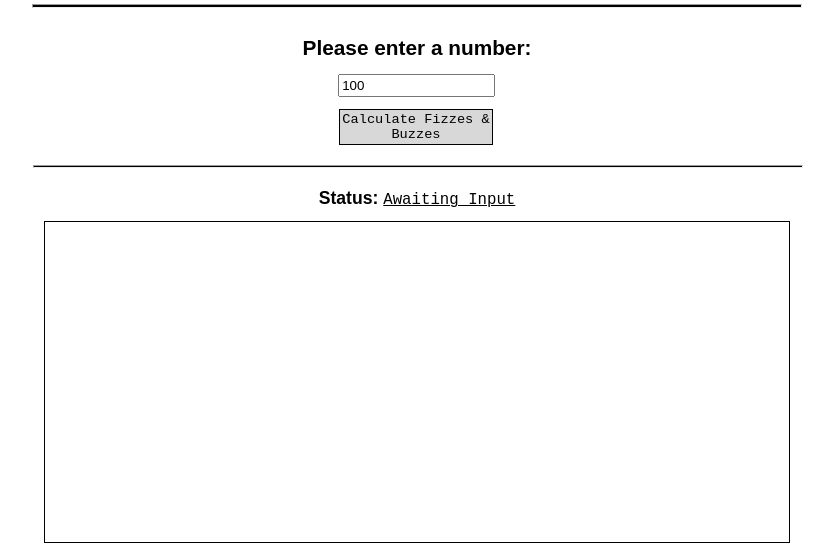
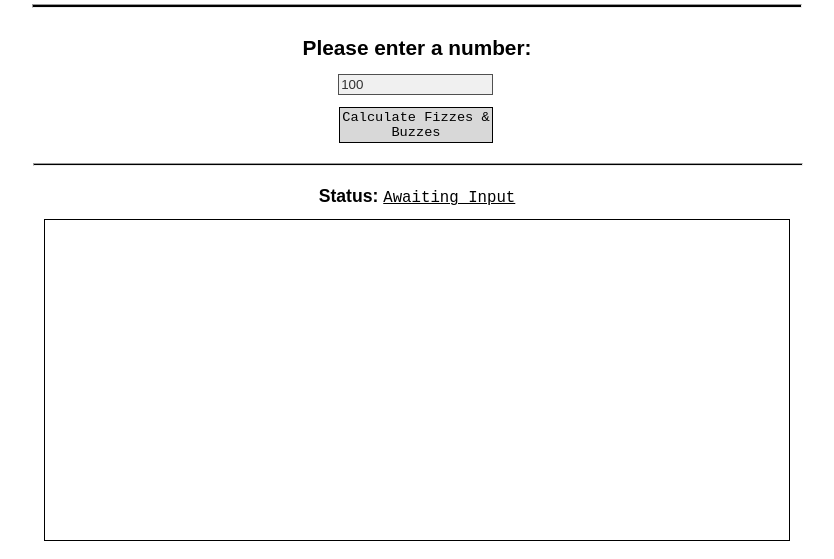
Before and after one commit to GriffFerguson/FizzBuzz, a plain HTML site: page index.html in a window 1280 px wide. Shown: the part 268-827 px from the top of the page, without its empty margins (223-1057 px from the left). Drawn offline with Linux system fonts and the light colour scheme.

Commit message:
Style input element

```diff
--- a/index.html
+++ b/index.html
@@ -41,6 +41,20 @@
 			display:block;
 			width:97%;
 			font-family:sans-serif;
+		}
+		input {
+			background-color:rgb(240,240,240);
+			border:0.12em solid rgb(80,80,80);
+			transition:all 250ms ease-in-out;
+			color:rgb(50,50,50)
+		}
+		input:hover {
+			background-color: rgb(200,200,200);
+		}
+		input:focus {
+			border:0.18em solid black;
+			background-color: rgb(220,220,220);
+			color:black;
 		}
 		button {
 			width:20%;
```
